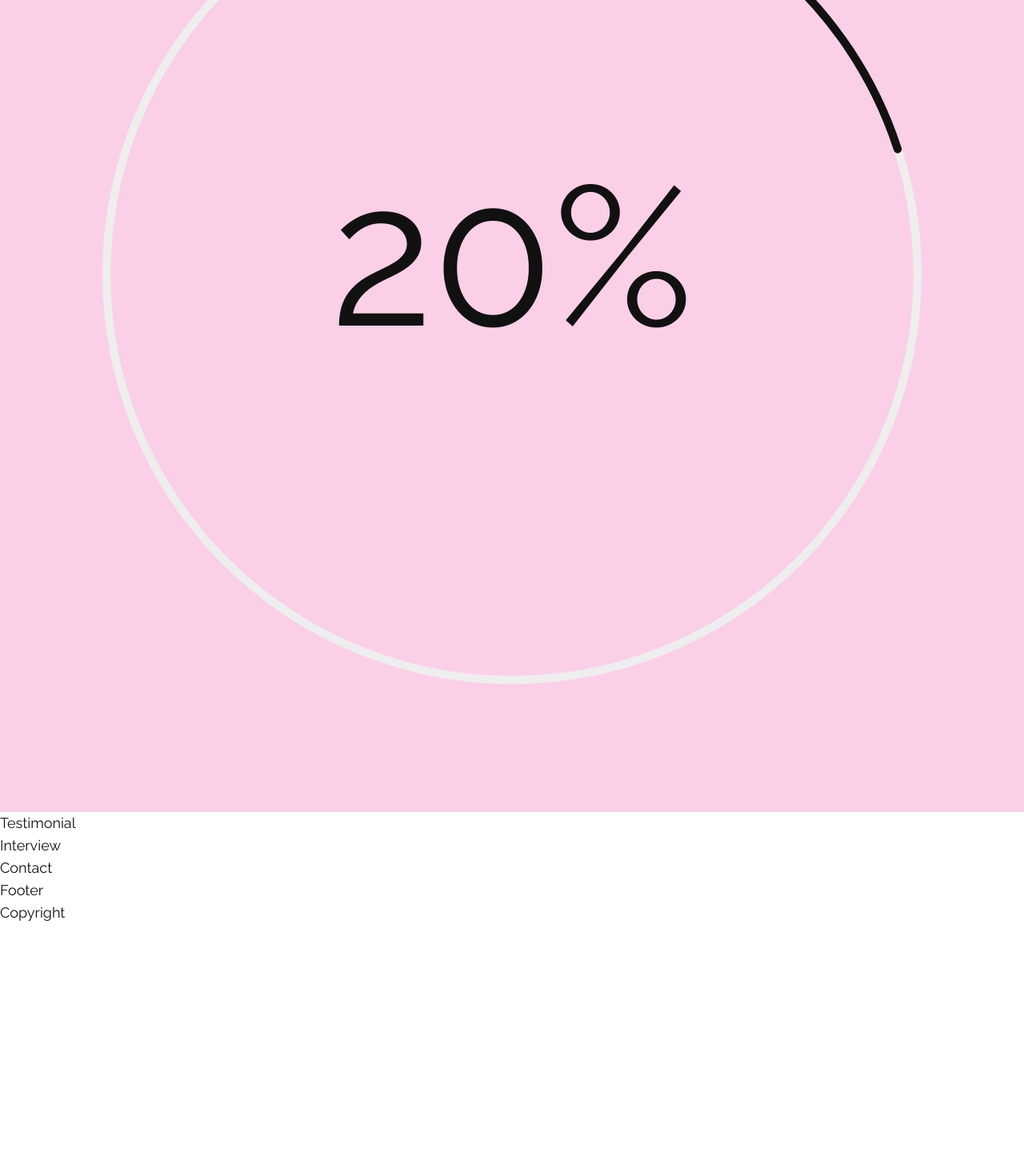
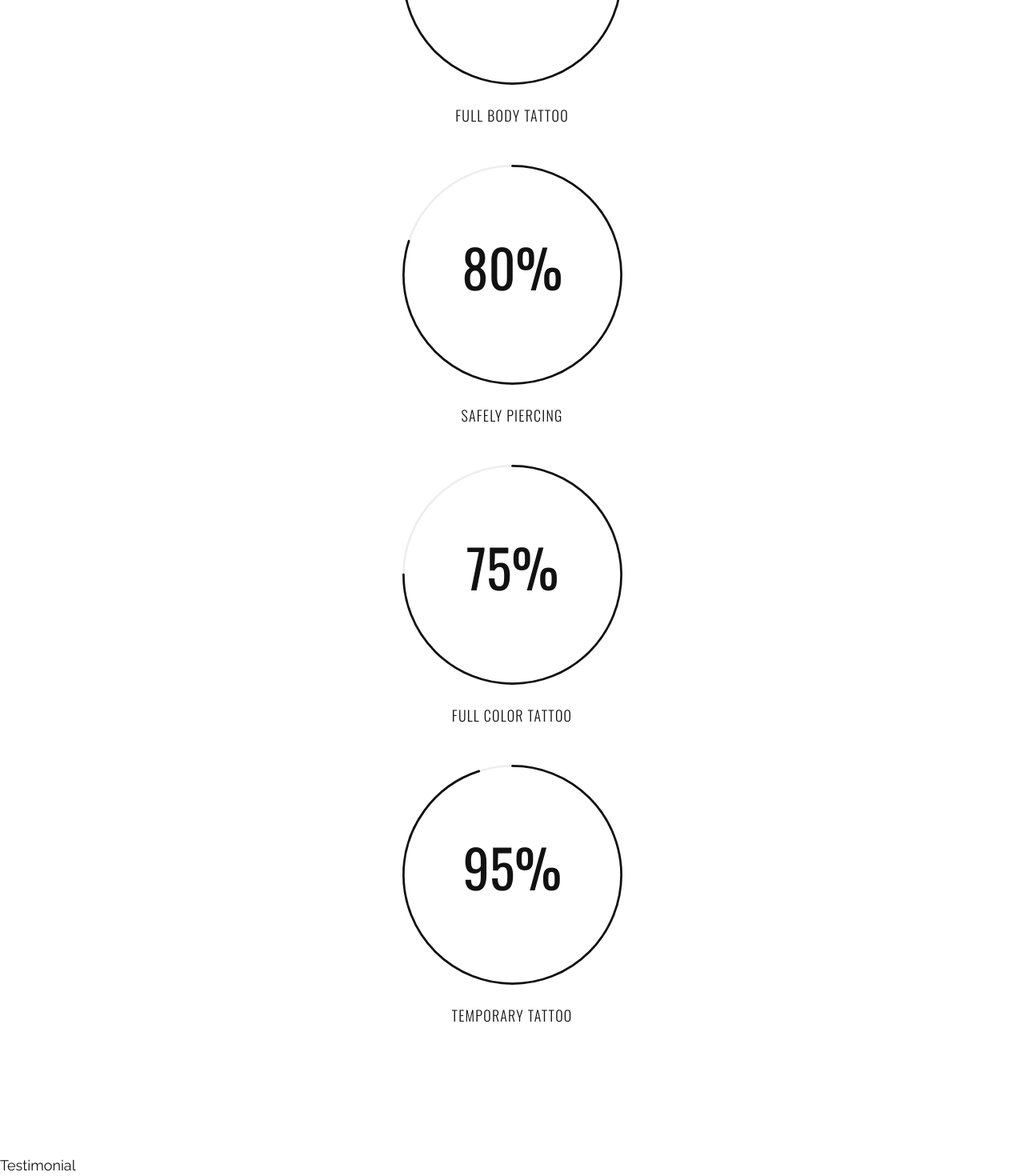
Before and after one commit to dealverina/tattoo-studio, a React (Vite) app: page / in a window 1280 px wide. Shown: the part 2480-3950 px from the top of the page at 80% size. Built offline with nearby package versions, Linux system fonts and the light colour scheme; a web font is replaced by a local one.

Commit message:
skill section

```diff
--- a/src/components/Skills.tsx
+++ b/src/components/Skills.tsx
@@ -2,11 +2,14 @@ import "react-circular-progressbar/dist/styles.css";
 import { useEffect, useState } from "react";
 import { useInView } from "react-intersection-observer";
 import { CircularProgressbar } from "react-circular-progressbar";
-// import { motion } from "framer-motion";
-// import { fadeIn } from "../variants";
+import { motion } from "framer-motion";
+import { fadeIn } from "../variants";
 
 export const Skills = () => {
   const [fullBody, setFullBody] = useState(0);
+  const [safelyPiercing, setSafelyPiercing] = useState(0);
+  const [fullColor, setFullColor] = useState(0);
+  const [temporary, setTemporary] = useState(0);
 
   const { ref, inView } = useInView({
     threshold: 0.2,
@@ -28,29 +31,95 @@ export const Skills = () => {
   useEffect(() => {
     if (inView) {
       setTimeout(() => {
-        if (fullBody < 20) {
+        if (fullBody < 90) {
           setFullBody(fullBody + 1);
+        }
+        if (safelyPiercing < 80) {
+          setSafelyPiercing(safelyPiercing + 1);
+        }
+        if (fullColor < 75) {
+          setFullColor(fullColor + 1);
+        }
+        if (temporary < 95) {
+          setTemporary(temporary + 1);
         }
       }, 50);
     } else {
       setFullBody(0);
+      setSafelyPiercing(0);
+      setFullColor(0);
+      setTemporary(0);
     }
-  }, [fullBody, inView]);
+  }, [fullBody, safelyPiercing, fullColor, temporary, inView]);
 
   return (
-    <section ref={ref} className="bg-pink-200 section">
+    <motion.section
+      ref={ref}
+      className="section font-primary"
+      variants={fadeIn("up")}
+      initial="hidden"
+      whileInView={"show"}
+      viewport={{once: false, amount: 0.1}}
+    >
       <div className="container mx-auto">
-        <div>
-          <div>
+        <div className="flex flex-col xl:flex-row justify-between items-center gap-y-12">
+          {/* circular item */}
+          <div className="w-[150px] lg:w-[275px] flex flex-col items-center gap-y-6">
             <CircularProgressbar
               strokeWidth={1}
               value={fullBody}
               styles={styles}
               text={`${fullBody}%`}
             />
+            {/* text */}
+            <div className="uppercase font-light tracking-[1.2px] text-center">
+              Full Body Tattoo
+            </div>
+          </div>
+
+          {/* circular item */}
+          <div className="w-[150px] lg:w-[275px] flex flex-col items-center gap-y-6">
+            <CircularProgressbar
+              strokeWidth={1}
+              value={safelyPiercing}
+              styles={styles}
+              text={`${safelyPiercing}%`}
+            />
+            {/* text */}
+            <div className="uppercase font-light tracking-[1.2px] text-center">
+              Safely Piercing
+            </div>
+          </div>
+
+          {/* circular item */}
+          <div className="w-[150px] lg:w-[275px] flex flex-col items-center gap-y-6">
+            <CircularProgressbar
+              strokeWidth={1}
+              value={fullColor}
+              styles={styles}
+              text={`${fullColor}%`}
+            />
+            {/* text */}
+            <div className="uppercase font-light tracking-[1.2px] text-center">
+              Full Color Tattoo
+            </div>
+          </div>
+
+          {/* circular item */}
+          <div className="w-[150px] lg:w-[275px] flex flex-col items-center gap-y-6">
+            <CircularProgressbar
+              strokeWidth={1}
+              value={temporary}
+              styles={styles}
+              text={`${temporary}%`}
+            />
+            {/* text */}
+            <div className="uppercase font-light tracking-[1.2px] text-center">
+              Temporary Tattoo
+            </div>
           </div>
         </div>
       </div>
-    </section>
+    </motion.section>
   );
 };
```
